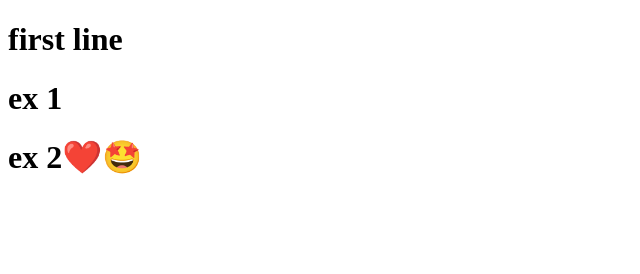
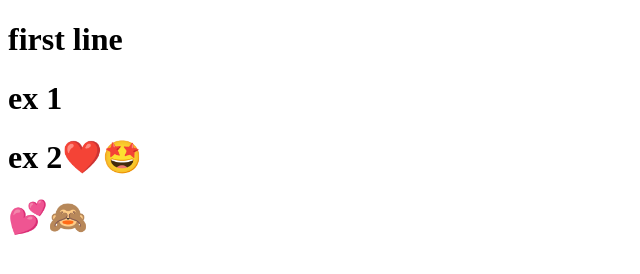
Before and after one commit to AvigailSheinin/pull-push, a plain HTML site: page index.html in a window 1280 px wide. Shown: the whole page, without its empty margins (0-640 px from the left). Drawn offline with Linux system fonts and the light colour scheme.

Commit message:
automatic conflict in index.html

```diff
--- a/index.html
+++ b/index.html
@@ -12,6 +12,6 @@
 
     <h1>ex 2❤️🤩</h1>
 
-
+<h1>💕🙈</h1>
 </body>
 </html>
```
